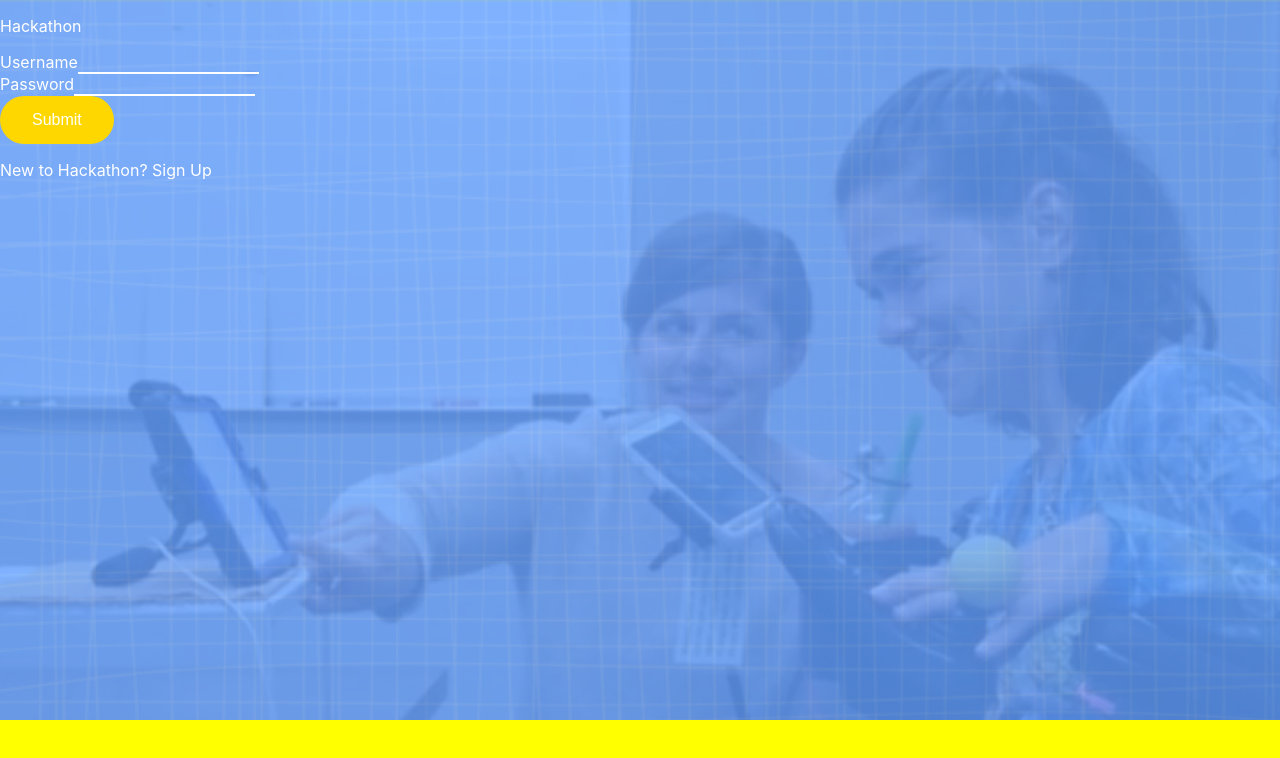
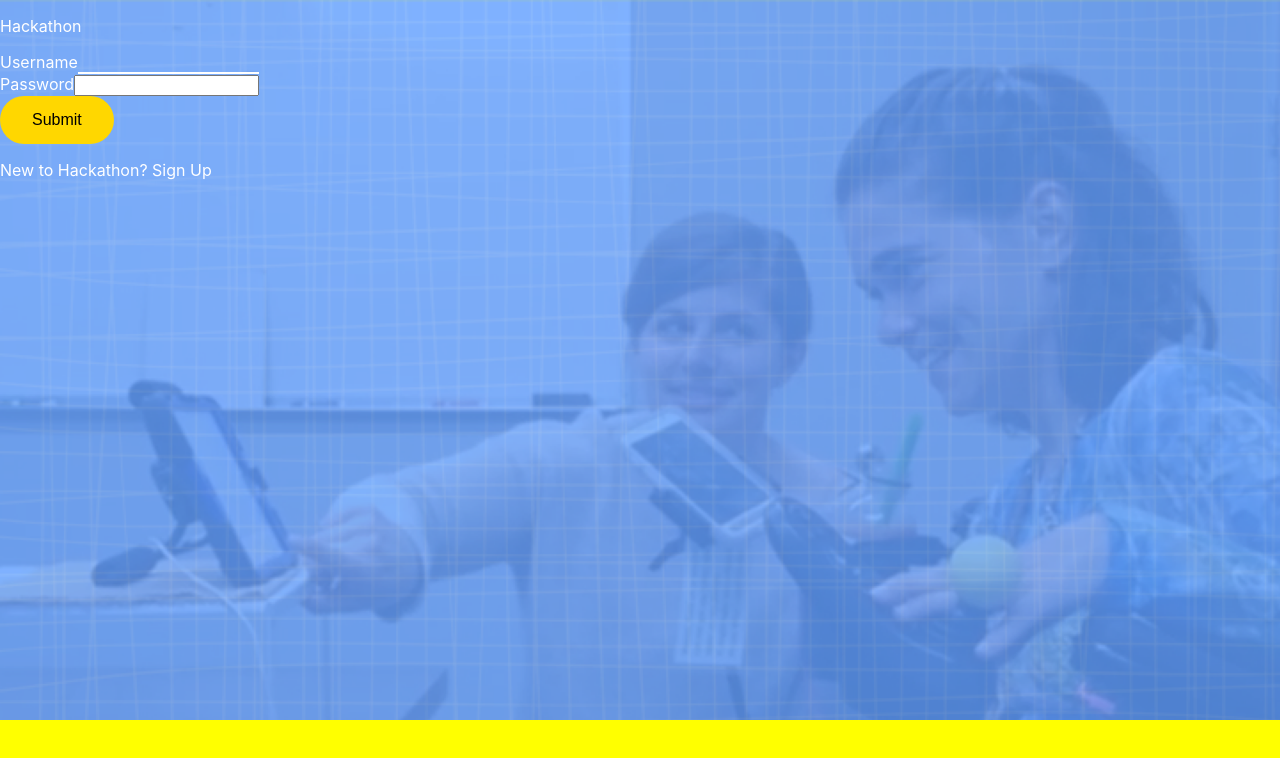
Before and after one commit to Mariastakh/dashboard-frontend, a React (Create React App) app: page / in a window 1280 px wide. Shown: the top 758 px of the page. Built offline with nearby package versions, Linux system fonts and the light colour scheme.

Commit message:
make the login form a controlled component and link to dashboard

```diff
--- a/src/Pages/LoginPage.jsx
+++ b/src/Pages/LoginPage.jsx
@@ -3,28 +3,61 @@ import React, { Component } from "react";
 export default class LoginPage extends Component {
   constructor(props) {
     super(props);
+
+    this.state = {
+      username: "",
+      password: "",
+    };
   }
 
+  handleUsernameChange = (event) => {
+    console.log(event.target.value);
+    this.setState({ username: event.target.value });
+  };
+
+  handlePasswordChange = (event) => {
+    this.setState({ password: event.target.value });
+  };
+
+  handleSubmit = (event) => {
+    console.log(event.target.username.value);
+    //alert(`${this.state.username} ${this.state.password}`);
+    this.props.history.push("/dashboard");
+    event.preventDefault();
+  };
+
   render() {
+    const { username, password } = this.state;
     return (
       <>
         <p>Hackathon</p>
-        <form>
+        <form onSubmit={this.handleSubmit}>
           <div data-testid="username">
-            <label for="name">Username</label>
-            <input id="name" name="username" type="text" required />
+            <label>Username</label>
+            <input
+              data-testid="usernameinput"
+              name="username"
+              type="text"
+              value={username}
+              onChange={this.handleUsernameChange}
+            />
           </div>
 
           <div data-testid="password">
-            <label for="pwd">Password</label>
-            <input id="pwd" name="password" type="text" required />
+            <label>Password</label>
+            <input
+              data-testid="passwordinput"
+              name="password"
+              type="password"
+              value={password}
+              onChange={this.handlePasswordChange}
+            />
           </div>
-          <input
-            type="button"
-            className="button"
-            value="Submit"
-            data-testid="submit"
-          />
+          <div data-testid="submit">
+            <button type="submit" className="button">
+              Submit
+            </button>
+          </div>
         </form>
 
         <p>New to Hackathon? Sign Up</p>
--- a/src/global.css
+++ b/src/global.css
@@ -10,7 +10,7 @@ body {
   background-color: #ffd700;
   border-radius: 24px;
   border: none;
-  color: white;
+  color: black;
   padding: 15px 32px;
   text-align: center;
   text-decoration: none;
```
Also changed, not shown: 1 other file (tests, documents, lock files or other folders).
